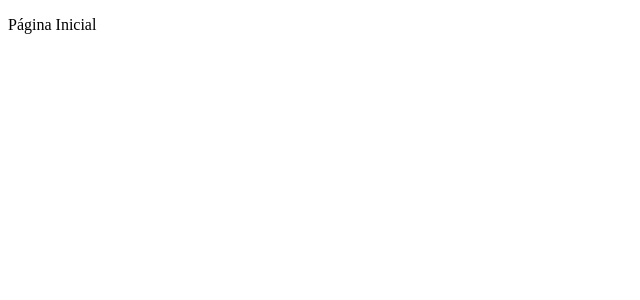
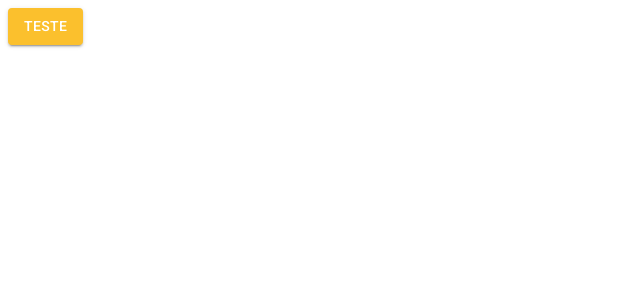
Before and after one commit to pedryvo/react_typescript_course, a React (Create React App) app: page /pagina-inicial in a window 1280 px wide. Shown: the top 300 px of the page, without its empty margins (0-640 px from the left). Built offline with nearby package versions, Linux system fonts and the light colour scheme.

Commit message:
feat: added light theme and provider

```diff
--- a/package.json
+++ b/package.json
@@ -9,6 +9,9 @@
     "eject": "react-scripts eject"
   },
   "dependencies": {
+    "@emotion/react": "^11.10.6",
+    "@emotion/styled": "^11.10.6",
+    "@mui/material": "^5.11.16",
     "react": "^18.2.0",
     "react-dom": "^18.2.0",
     "react-router-dom": "6",
--- a/public/index.html
+++ b/public/index.html
@@ -12,6 +12,14 @@
     <link rel="apple-touch-icon" href="%PUBLIC_URL%/logo192.png" />
 
     <link rel="manifest" href="%PUBLIC_URL%/manifest.json" />
+    <link
+      rel="stylesheet"
+      href="https://fonts.googleapis.com/css?family=Roboto:300,400,500,700&display=swap"
+    />
+    <link
+      rel="stylesheet"
+      href="https://fonts.googleapis.com/icon?family=Material+Icons"
+    />
     <title>Cadastros</title>
   </head>
   <body>
--- a/src/App.tsx
+++ b/src/App.tsx
@@ -1,10 +1,14 @@
 import { BrowserRouter } from "react-router-dom";
 import { AppRoutes } from "./routes";
+import { ThemeProvider } from "@mui/material";
+import { LightTheme } from "./shared/themes";
 
 export const App = () => {
   return (
-    <BrowserRouter>
-      <AppRoutes />
-    </BrowserRouter>
+    <ThemeProvider theme={LightTheme}>
+      <BrowserRouter>
+        <AppRoutes />
+      </BrowserRouter>
+    </ThemeProvider>
   );
 }
--- a/src/routes/index.tsx
+++ b/src/routes/index.tsx
@@ -1,9 +1,10 @@
+import { Button } from "@mui/material";
 import { Routes, Route, Navigate } from "react-router-dom";
 
 export const AppRoutes = () => {
   return (
     <Routes>
-      <Route path='/pagina-inicial' element={<p>Página Inicial</p>} />
+      <Route path='/pagina-inicial' element={ <Button variant='contained' color='primary'>Teste</Button> } />
 
       <Route path="*" element={<Navigate to="/pagina-inicial"/>}/>
     </Routes>
--- /dev/null
+++ b/src/shared/themes/Light.ts
@@ -0,0 +1,23 @@
+import { createTheme } from '@mui/material';
+import { yellow, cyan } from '@mui/material/colors';
+
+export const LightTheme = createTheme({
+  palette: {
+    primary: {
+      main: yellow[700],
+      dark: yellow[800],
+      light: yellow[500],
+      contrastText: 'white',
+    },
+    secondary: {
+      main: cyan[500],
+      dark: cyan[400],
+      light: cyan[300],
+      contrastText: 'white',
+    },
+    background: {
+      paper: 'white',
+      default: '#f7f6f3'
+    },
+  }
+});
--- a/src/shared/themes/index.ts
+++ b/src/shared/themes/index.ts
@@ -1 +1 @@
-export { };
+export * from './Light';
```
Also changed, not shown: 1 other file (tests, documents, lock files or other folders).
